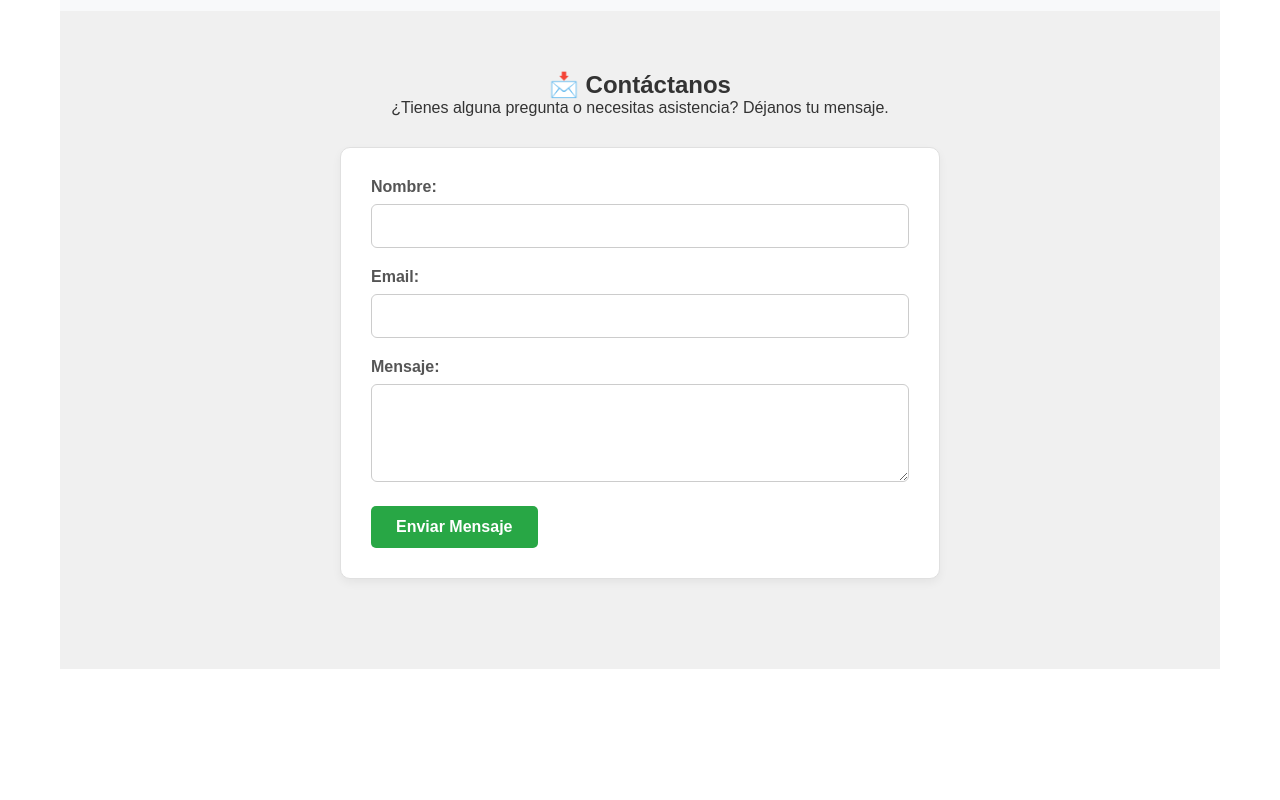
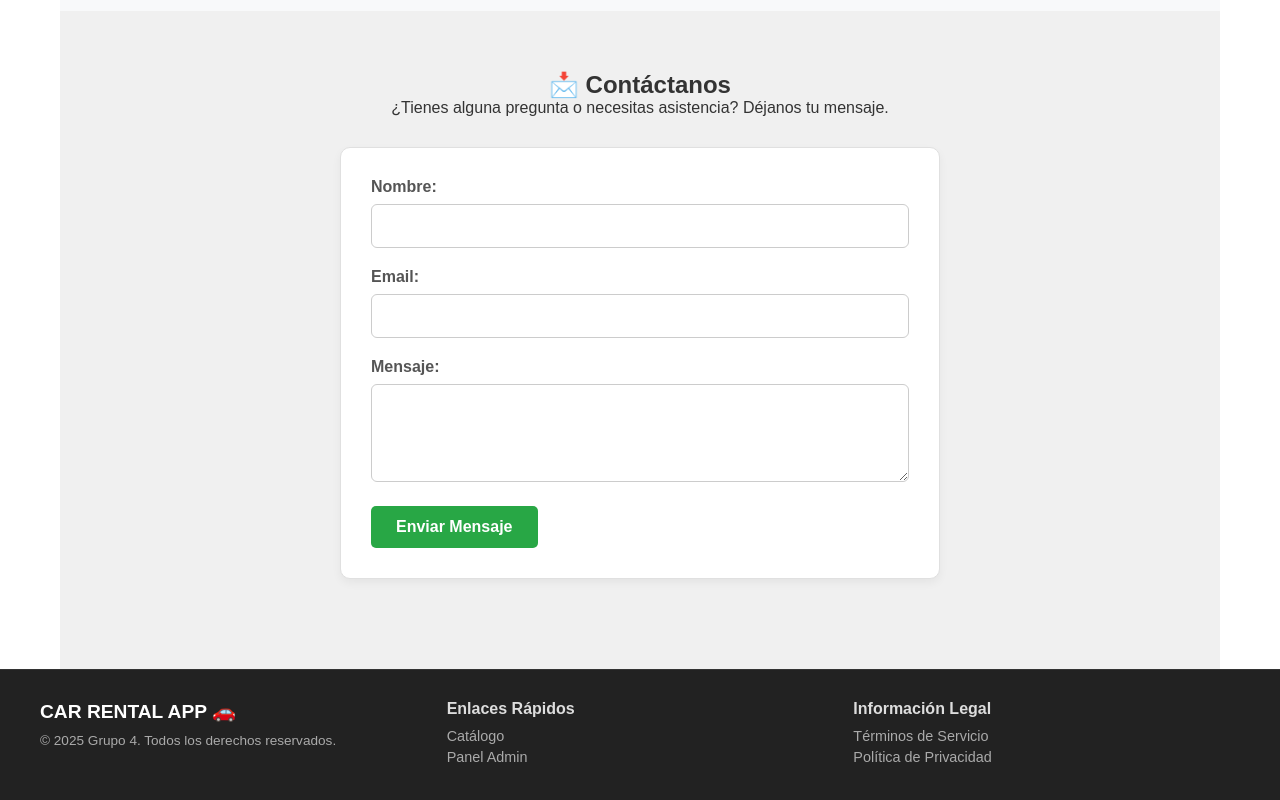
Before and after one commit to BocchiniFranco/TrabajoFinal_GRUPO4, a Next.js app: page / in a window 1280 px wide. Shown: the part 818-1618 px from the top of the page. Before the commit the page ends 1487 px from the top, so only its background shows below. Built offline with nearby package versions, Linux system fonts and the light colour scheme.

Commit message:
feat(ui): Agrega componente Footer y actualiza Navbar/Layout con título de la aplicación.

```diff
--- /dev/null
+++ b/src/Components/Footer.js
@@ -0,0 +1,79 @@
+'use client';
+
+import React from 'react';
+import Link from 'next/link';
+
+export default function Footer() {
+  return (
+    <footer style={styles.footer}>
+      <div style={styles.container}>
+        {/* 1. Logo y Copyright */}
+        <div style={styles.section}>
+          <h4 style={styles.title}>CAR RENTAL APP 🚗</h4>
+          <p style={styles.text}>© {new Date().getFullYear()} Grupo 4. Todos los derechos reservados.</p>
+        </div>
+
+        {/* 2. Enlaces Rápidos */}
+        <div style={styles.section}>
+          <h5 style={styles.heading}>Enlaces Rápidos</h5>
+          <Link href="/catalogo" style={styles.link}>Catálogo</Link>
+          <Link href="/admin" style={styles.link}>Panel Admin</Link>
+        </div>
+
+        {/* 3. Información Legal */}
+        <div style={styles.section}>
+          <h5 style={styles.heading}>Información Legal</h5>
+          <Link href="/legales" style={styles.link}>Términos de Servicio</Link>
+          <Link href="/legales" style={styles.link}>Política de Privacidad</Link>
+        </div>
+
+      </div>
+    </footer>
+  );
+}
+
+const styles = {
+  footer: {
+    backgroundColor: '#222',
+    color: '#ccc',
+    padding: '30px 20px',
+    marginTop: 'auto', // Asegura que el footer se pegue al fondo
+    borderTop: '1px solid #333'
+  },
+  container: {
+    display: 'flex',
+    justifyContent: 'space-between',
+    maxWidth: '1200px',
+    margin: '0 auto',
+    flexWrap: 'wrap',
+    gap: '20px',
+  },
+  section: {
+    flex: '1 1 200px',
+    marginBottom: '15px'
+  },
+  title: {
+    fontSize: '1.2rem',
+    color: '#fff',
+    marginBottom: '10px'
+  },
+  heading: {
+    fontSize: '1rem',
+    fontWeight: 'bold',
+    marginBottom: '10px',
+    color: '#ddd'
+  },
+  text: {
+    fontSize: '0.85rem',
+    margin: 0,
+    color: '#aaa'
+  },
+  link: {
+    display: 'block',
+    fontSize: '0.9rem',
+    color: '#aaa',
+    textDecoration: 'none',
+    marginBottom: '5px',
+    transition: 'color 0.2s'
+  },
+};
--- a/src/Components/Navbar.js
+++ b/src/Components/Navbar.js
@@ -1,17 +1,14 @@
-'use client'; // Necesario para usar useAuth, useRouter
+// Components/Navbar.jsx
+'use client';
 
 import Link from 'next/link';
-import { useAuth } from '../contexts/AuthContext'; // Importar el hook de autenticación
-import { useRouter } from 'next/navigation';
+import { useAuth } from '../contexts/AuthContext';
 
 export default function Navbar() {
-  // Obtener estado y funciones del contexto
   const { isAuthenticated, user, logout } = useAuth();
-  const router = useRouter();
 
   const handleLogout = () => {
     logout();
-    // No se necesita el router.push('/login') porque ya lo tiene en el AuthContext
   };
 
   return (
@@ -24,14 +21,19 @@ export default function Navbar() {
       alignItems: 'center',
       boxShadow: '0 2px 4px rgba(0, 0, 0, 0.4)'
     }}>
-      {/* 🧭 Sección de Enlaces Principales */}
+
       <div style={{ display: 'flex', gap: '20px', alignItems: 'center' }}>
+        <div style={{ fontSize: '1.4rem', fontWeight: 'bold', color: '#007bff', marginRight: '20px' }}>
+            <Link href="/">RENTCAR BA</Link>
+        </div>
+
+        {/* Enlaces Públicos */}
         <Link href="/" style={linkStyle}>Inicio</Link>
         <Link href="/catalogo" style={linkStyle}>Catálogo</Link>
         <Link href="/legales" style={linkStyle}>Legales</Link>
 
         {/* 🛡️ Ruta Exclusiva para Administradores */}
-        {user?.role === 'admin' && (
+        {isAuthenticated && user?.role === 'admin' && (
           <Link href="/admin" style={{ ...linkStyle, color: '#FFD700', fontWeight: 'bold' }}>
             ADMIN
           </Link>
@@ -66,12 +68,13 @@ export default function Navbar() {
   )
 }
 
-// Estilos base para los enlaces y botones
+// Estilos base para los enlaces y botones (Mantenemos los estilos separados del componente)
 const linkStyle = {
   color: 'white',
   textDecoration: 'none',
   padding: '5px',
   transition: 'color 0.2s',
+  marginRight: '5px', // Asegura un buen espaciado
 };
 
 const buttonStyle = {
--- a/src/app/layout.js
+++ b/src/app/layout.js
@@ -3,6 +3,7 @@
 import { Geist, Geist_Mono } from "next/font/google";
 import "./globals.css";
 import Navbar from '../Components/Navbar'
+import Footer from '../Components/Footer';
 import AuthProvider from '../contexts/AuthContext';
 
 const geistSans = Geist({
@@ -26,6 +27,7 @@ export default function RootLayout({ children }) {
         <AuthProvider>
           <Navbar />
           <main>{children}</main>
+          <Footer />
         </AuthProvider>
       </body>
     </html>
```
